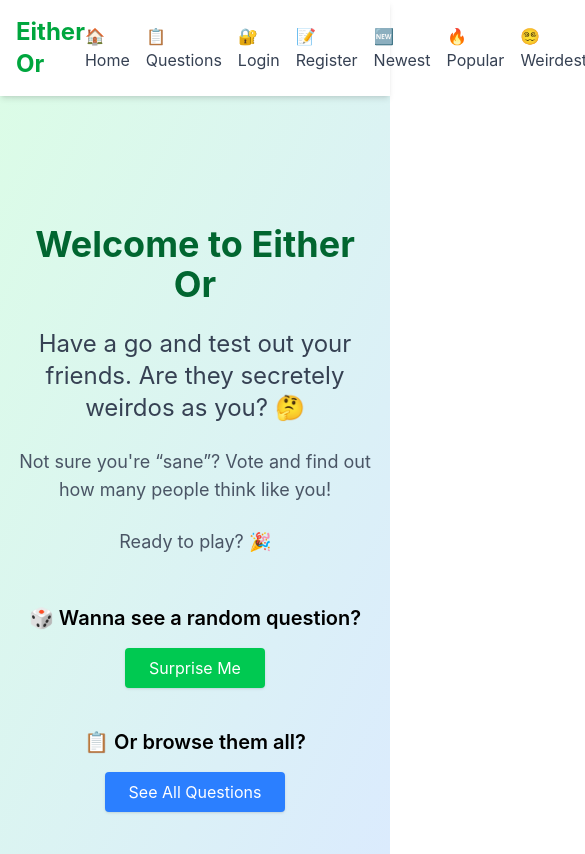
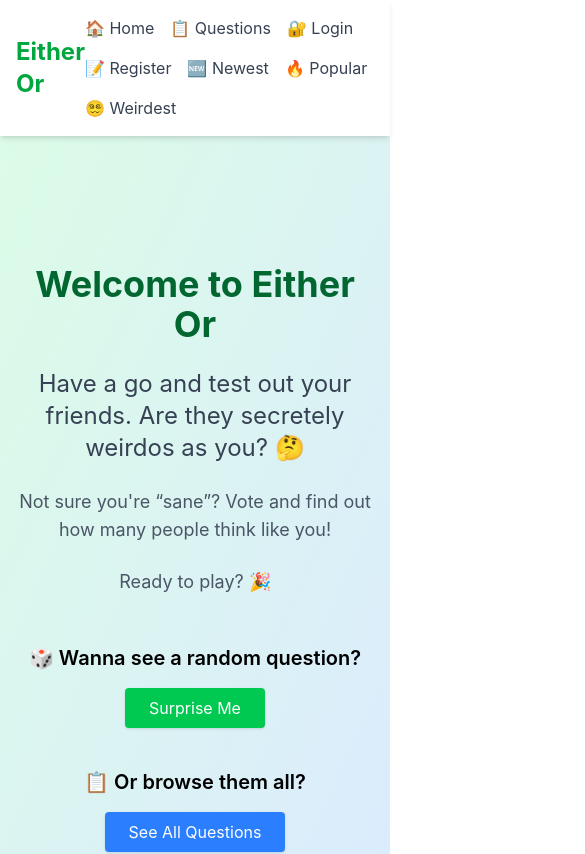
Before and after one commit to Ania58/EitherOr-Frontend, a React (Vite) app: page / in a window 390 px wide. Shown: the top 854 px of the page, 585 px wide, since content can reach past the window. Built offline with nearby package versions, Linux system fonts and the light colour scheme; no server answers.

Commit message:
Make Header responsive on smaller screens with flex-wrap and alignment tweaks

```diff
--- a/src/components/layout/Header.jsx
+++ b/src/components/layout/Header.jsx
@@ -16,7 +16,7 @@ const Header = () => {
             <div className="flex justify-between items-center max-w-6xl mx-auto">
                 <h1 className="text-2xl font-bold text-green-600">Either Or</h1>
                 <nav>
-                    <ul className="flex gap-4 items-center text-gray-700">
+                    <ul className="flex flex-wrap gap-4 items-center text-gray-700 max-w-full md:max-w-[90vw]">
                         <li className="hover:text-green-600"><Link to="/">🏠 Home</Link></li>
                         <li className="hover:text-green-600"><Link to="/questions">📋 Questions</Link></li>
                         {user ? (
```
